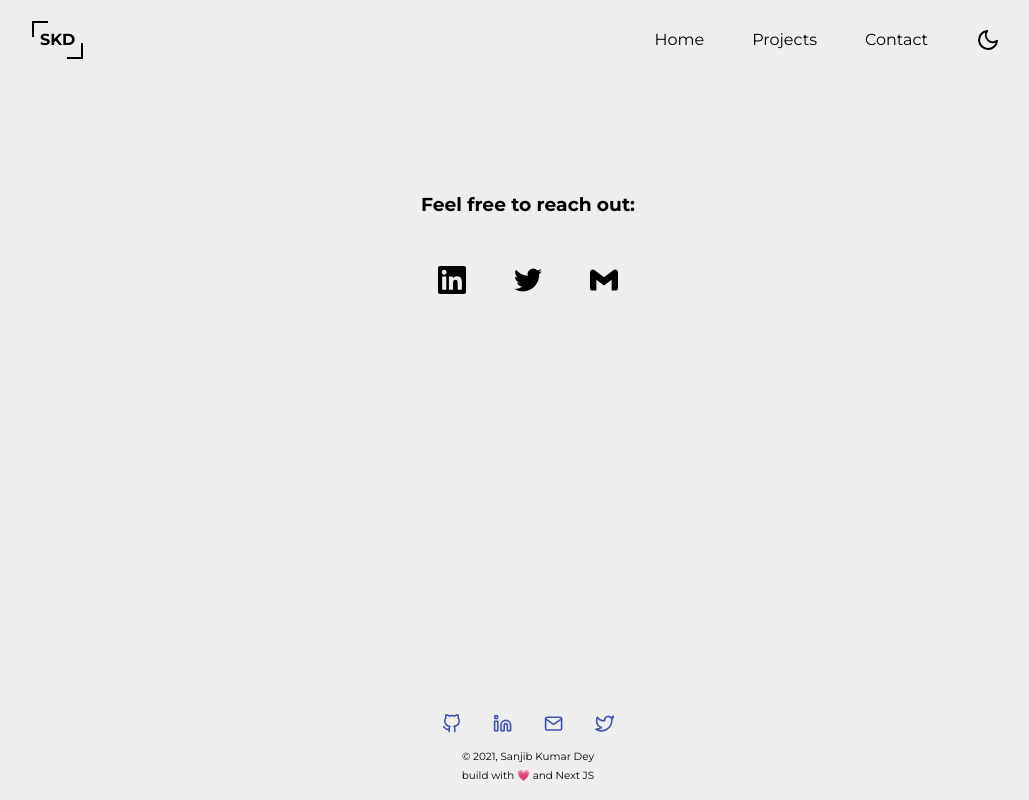
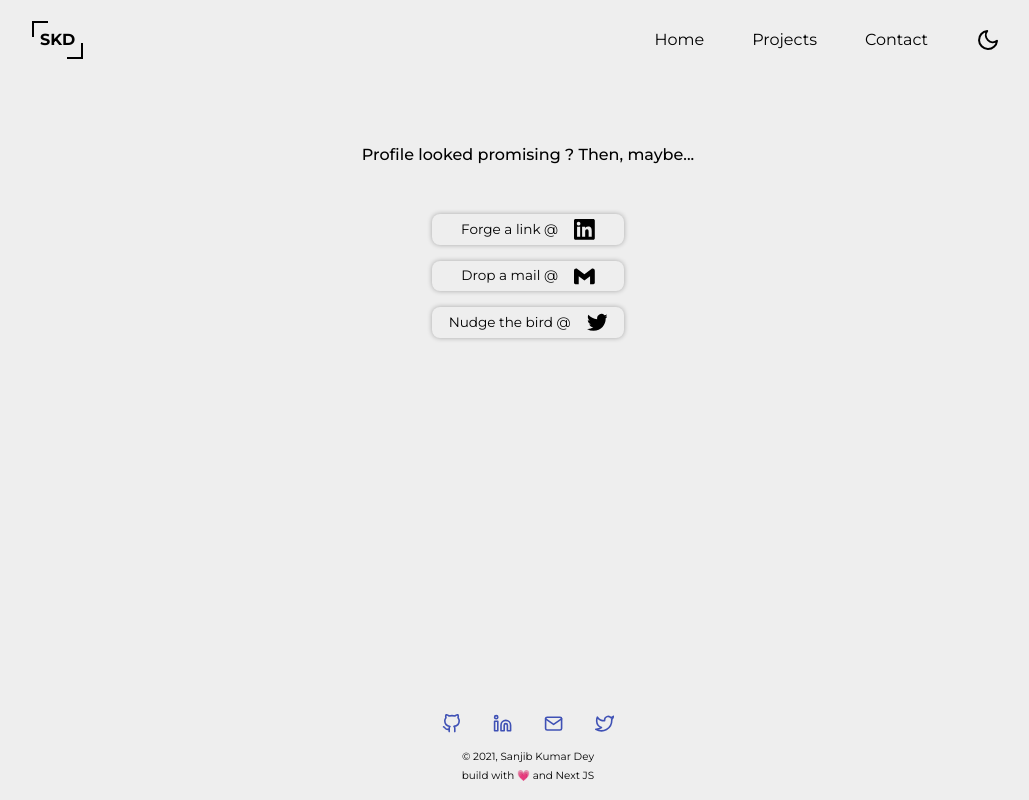
Before and after one commit to sanjibdey104/portfolio-v1, a Next.js app: page /contact in a window 1280 px wide. Shown: the whole page, without its empty margins (112-1141 px from the left). Built offline with nearby package versions, Linux system fonts and the light colour scheme.

Commit message:
sytle: contact link customization

```diff
--- a/pages/contact.js
+++ b/pages/contact.js
@@ -1,29 +1,49 @@
 import React from "react";
-import { SiLinkedin, SiGithub, SiTwitter, SiGmail } from "react-icons/si";
+import { SiLinkedin, SiTwitter, SiGmail } from "react-icons/si";
 import styled from "styled-components";
 
 const ContactSection = styled.section`
-  margin-top: 3rem;
   display: flex;
   flex-direction: column;
   align-items: center;
-  justify-content: flex-start;
+  gap: 3rem;
   flex-grow: 1;
-  gap: 3rem;
-`;
 
-const ContactPointList = styled.ul`
+  p {
+    font-weight: 500;
+  }
+
+  .links {
     display: flex;
-  gap: 3rem;
-  justify-content: space-around;
+    flex-direction: column;
+    justify-content: center;
+    gap: 1rem;
+
+    a {
+      width: 12rem;
+      display: flex;
+      align-items: center;
+      justify-content: center;
+      gap: 1rem;
+
+      padding: 0.3rem;
+      border-radius: 0.5rem;
+      font-size: 0.85rem;
+
+      /* border: 1px solid ${({ theme }) => theme.accentColor}; */
+      background-color: ${({ theme }) => theme.backgroundColor};
+      color: ${({ theme }) => theme.textColor};
+      box-shadow: 0 0 5px ${({ theme }) => theme.layerShadow};
+      transition: all 200ms ease-in-out;
 
       svg {
-    width: 1.75rem;
-    height: 1.75rem;
-    transition: color 150ms ease-in-out;
+        font-size: 1.3rem;
+      }
 
       &:hover {
-      color: ${({ theme }) => theme.accentColor};
+        box-shadow: 0 0 3px ${({ theme }) => theme.layerShadow},
+          2px 2px ${({ theme }) => theme.accentColor};
+      }
     }
   }
 `;
@@ -31,33 +51,26 @@ const ContactPointList = styled.ul`
 function Contact() {
   return (
     <ContactSection>
-      <h3>Feel free to reach out:</h3>
-
-      <ContactPointList>
-        <li>
+      <p>Profile looked promising ? Then, maybe...</p>
+      <div className="links">
         <a
           href="https://www.linkedin.com/in/sanjib-kumar-dey-359984130/"
           rel="noreferrer"
           target="_blank"
         >
-            <SiLinkedin />
+          Forge a link @ <SiLinkedin />
         </a>
-        </li>
-        <li>
+        <a className="mail" href="mailto:sanjibdey.dey4@gmail.com">
+          Drop a mail @ <SiGmail />
+        </a>
         <a
           href="https://twitter.com/Sanjib_104"
           rel="noreferrer"
           target="_blank"
         >
-            <SiTwitter />
+          Nudge the bird @ <SiTwitter />
         </a>
-        </li>
-        <li>
-          <a className="mail" href="mailto:sanjibdey.dey4@gmail.com">
-            <SiGmail />
-          </a>
-        </li>
-      </ContactPointList>
+      </div>
     </ContactSection>
   );
 }
--- a/styles/globalStyles.js
+++ b/styles/globalStyles.js
@@ -33,10 +33,6 @@ export const GlobalStyles = createGlobalStyle`
     a {
         text-decoration: none;
         color: inherit;
-    }
-
-    p {
-        font-family: 'Lora', sans-serif;
     }
 
     img,svg {
```
Lines whose indentation alone changed are shown as unchanged.
